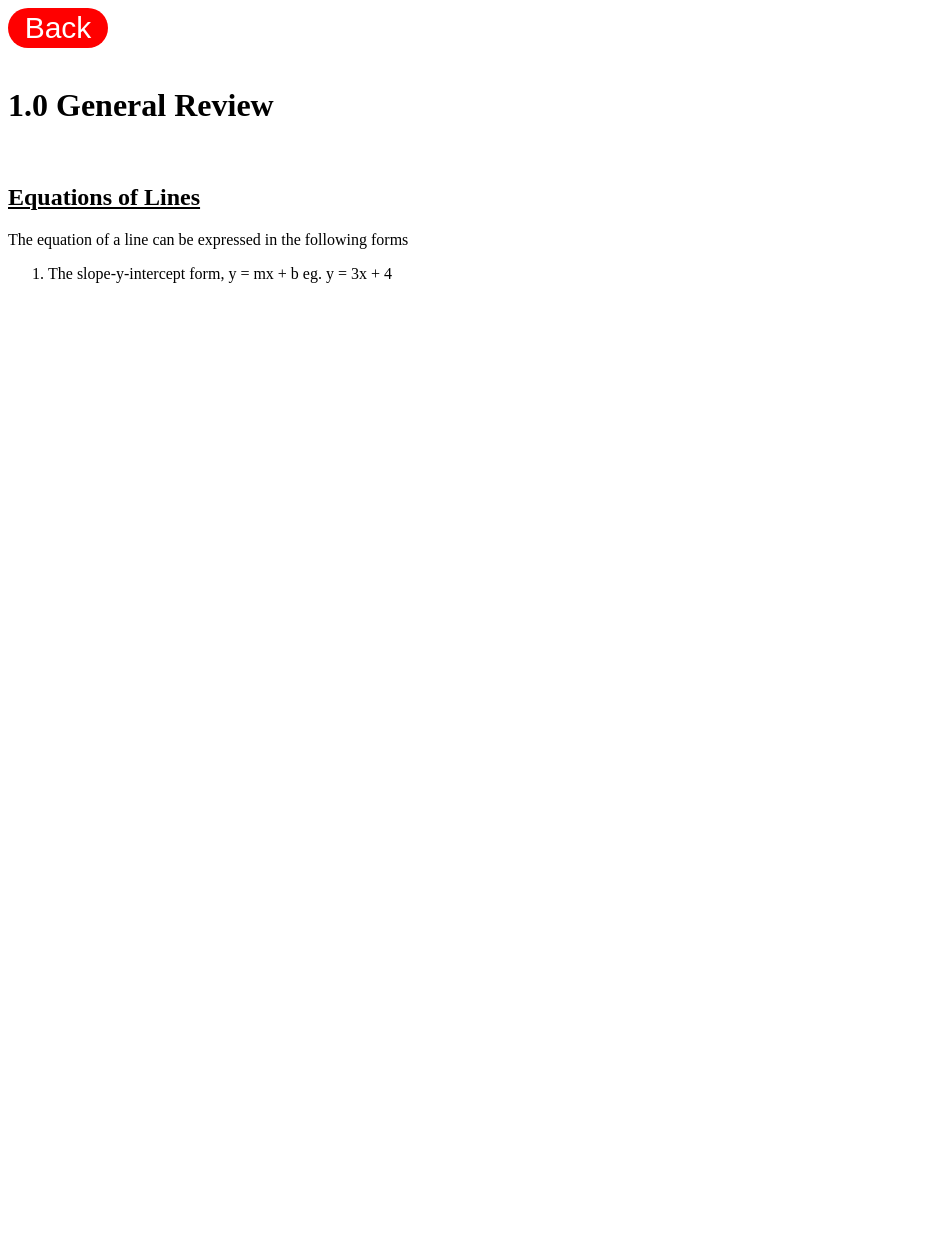
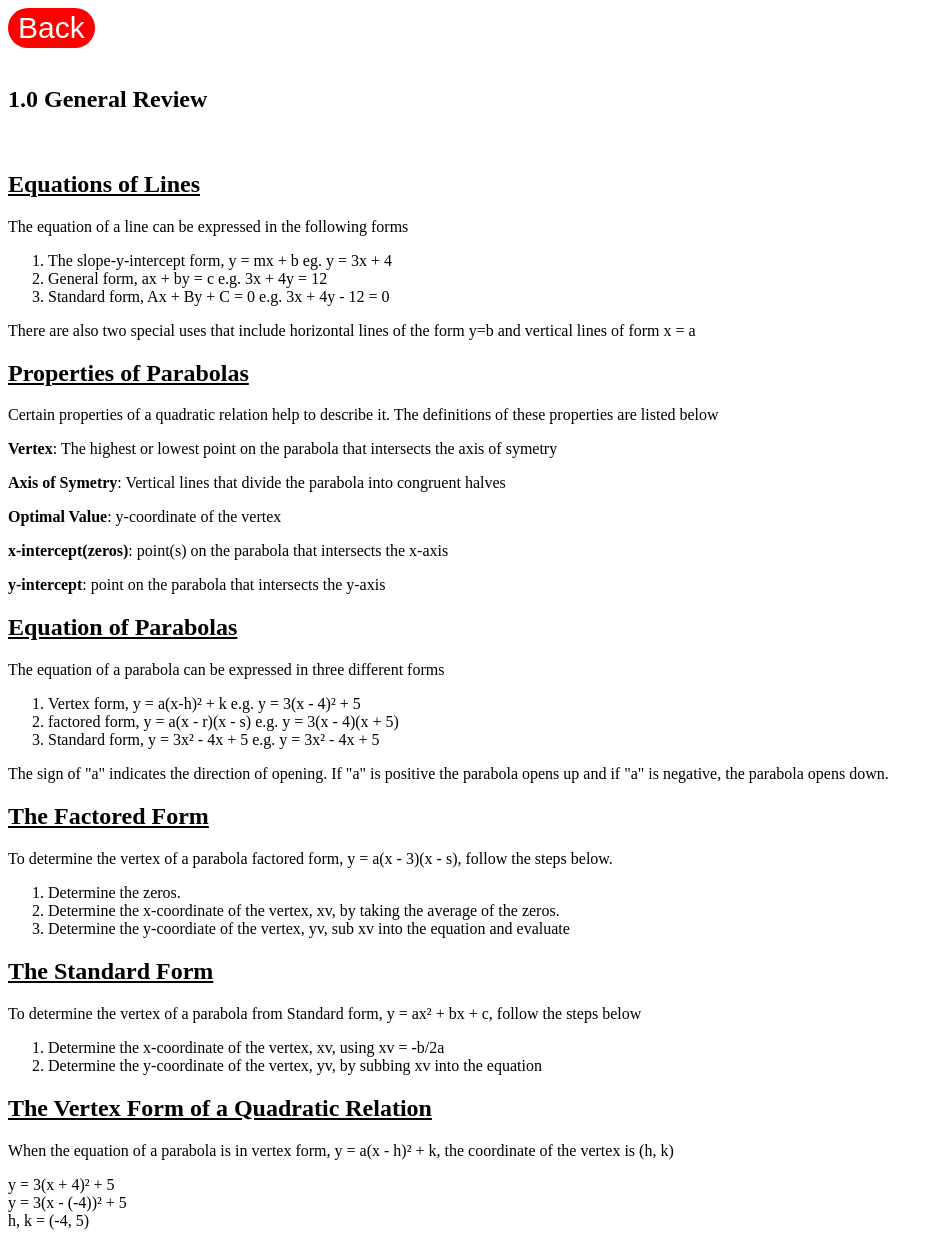
Before and after one commit to hjzres/notes, a plain HTML site: page Functions.html in a window 1280 px wide. Shown: the whole page, without its empty margins (0-943 px from the left). Before the commit the page ends 800 px from the top, so only its background shows below. Drawn offline with Linux system fonts and the light colour scheme.

Commit message:
Finished Unit 1.0

```diff
--- a/Functions.html
+++ b/Functions.html
@@ -10,9 +10,10 @@
     <a href="index.html"><button class="back">Back</button></a>
     <br>
     <br>
-    <div class="1.0GeneralReview">
+    <section class="1.0GeneralReview">
         <h1>1.0 General Review</h1>
         <br>
+        <section>
             <h2><u>Equations of Lines</u></h2>
             <p>
                 The equation of a line can be expressed in the following forms
@@ -21,7 +22,62 @@
                 <li>
                     The slope-y-intercept form, y = mx + b  eg. y = 3x + 4
                 </li>
+                <li>
+                    General form, ax + by = c e.g. 3x + 4y = 12
+                </li>
+                <li>
+                    Standard form, Ax + By + C = 0 e.g. 3x + 4y - 12 = 0
+                </li>
             </ol>
-    </div>
+            <p>There are also two special uses that include horizontal lines of the form y=b and vertical lines of form x = a</p>
+        </section>
+        <section>
+            <h2><u>Properties of Parabolas</u></h2>
+            <p>Certain properties of a quadratic relation help to describe it. The definitions of these properties are listed below</p>
+            <p><b>Vertex</b>: The highest or lowest point on the parabola that intersects the axis of symetry</p>
+            <p><b>Axis of Symetry</b>: Vertical lines that divide the parabola into congruent halves</p>
+            <p><b>Optimal Value</b>: y-coordinate of the vertex</p>
+            <p><b>x-intercept(zeros)</b>: point(s) on the parabola that intersects the x-axis</p>
+            <p><b>y-intercept</b>: point on the parabola that intersects the y-axis</p>
+        </section>
+        <section>
+            <h2><u>Equation of Parabolas</u></h2>
+            <p>The equation of a parabola can be expressed in three different forms</p>
+            <ol>
+                <li>Vertex form, y = a(x-h)&#178; + k e.g. y = 3(x - 4)&#178; + 5</li>
+                <li>factored form, y = a(x - r)(x - s) e.g. y = 3(x - 4)(x + 5)</li>
+                <li>Standard form, y = 3x&#178; - 4x + 5 e.g. y = 3x&#178; - 4x + 5</li>
+            </ol>
+            <p>The sign of "a" indicates the direction of opening. If "a" is positive the parabola opens up and if "a" is negative, the parabola opens down.</p>
+        </section>
+        <section>
+            <h2><u>The Factored Form</u></h2>
+            <p>To determine the vertex of a parabola factored form, y = a(x - 3)(x - s), follow the steps below.</p>
+            <ol>
+                <li>Determine the zeros.</li>
+                <li>Determine the x-coordinate of the vertex, xv, by taking the average of the zeros.</li>
+                <li>Determine the y-coordiate of the vertex, yv, sub xv into the equation and evaluate</li>
+            </ol>
+        </section>
+        <section>
+            <h2><u>The Standard Form</u></h2>
+            <p>To determine the vertex of a parabola from Standard form, y = ax&#178; + bx + c, follow the steps below</p>
+            <ol>
+                <li>Determine the x-coordinate of the vertex, xv, using xv = -b/2a</li>
+                <li>Determine the y-coordinate of the vertex, yv, by subbing xv into the equation</li>
+            </ol>
+        </section>
+        <section>
+            <h2><u>The Vertex Form of a Quadratic Relation</u></h2>
+            <p>When the equation of a parabola is in vertex form, y = a(x - h)&#178; + k, the coordinate of the vertex is (h, k)</p>
+            <p>
+                y = 3(x + 4)&#178; + 5
+                <br>
+                y = 3(x - (-4))&#178; + 5
+                <br>
+                h, k = (-4, 5)
+            </p>
+        </section>
+    </section>
 </body>
 </html>
--- a/css/Computer Science.css
+++ b/css/Computer Science.css
@@ -4,8 +4,7 @@
     background-color: red;
     border:none;
     color:white;
-    width:100px;
-    height:40px;
+    padding:3px 10px;
 }
 
 .back:hover{
--- a/css/Functions.css
+++ b/css/Functions.css
@@ -4,8 +4,7 @@
     background-color: red;
     border:none;
     color:white;
-    width:100px;
-    height:40px;
+    padding:3px 10px;
 }
 
 .back:hover{
--- a/css/Physics.css
+++ b/css/Physics.css
@@ -4,8 +4,7 @@
     background-color: red;
     border:none;
     color:white;
-    width:100px;
-    height:40px;
+    padding:3px 10px;
 }
 
 .back:hover{
--- a/css/Robotics.css
+++ b/css/Robotics.css
@@ -4,8 +4,7 @@
     background-color: red;
     border:none;
     color:white;
-    width:100px;
-    height:40px;
+    padding:3px 10px;
 }
 
 .back:hover{
```
Lines whose indentation alone changed are shown as unchanged.
